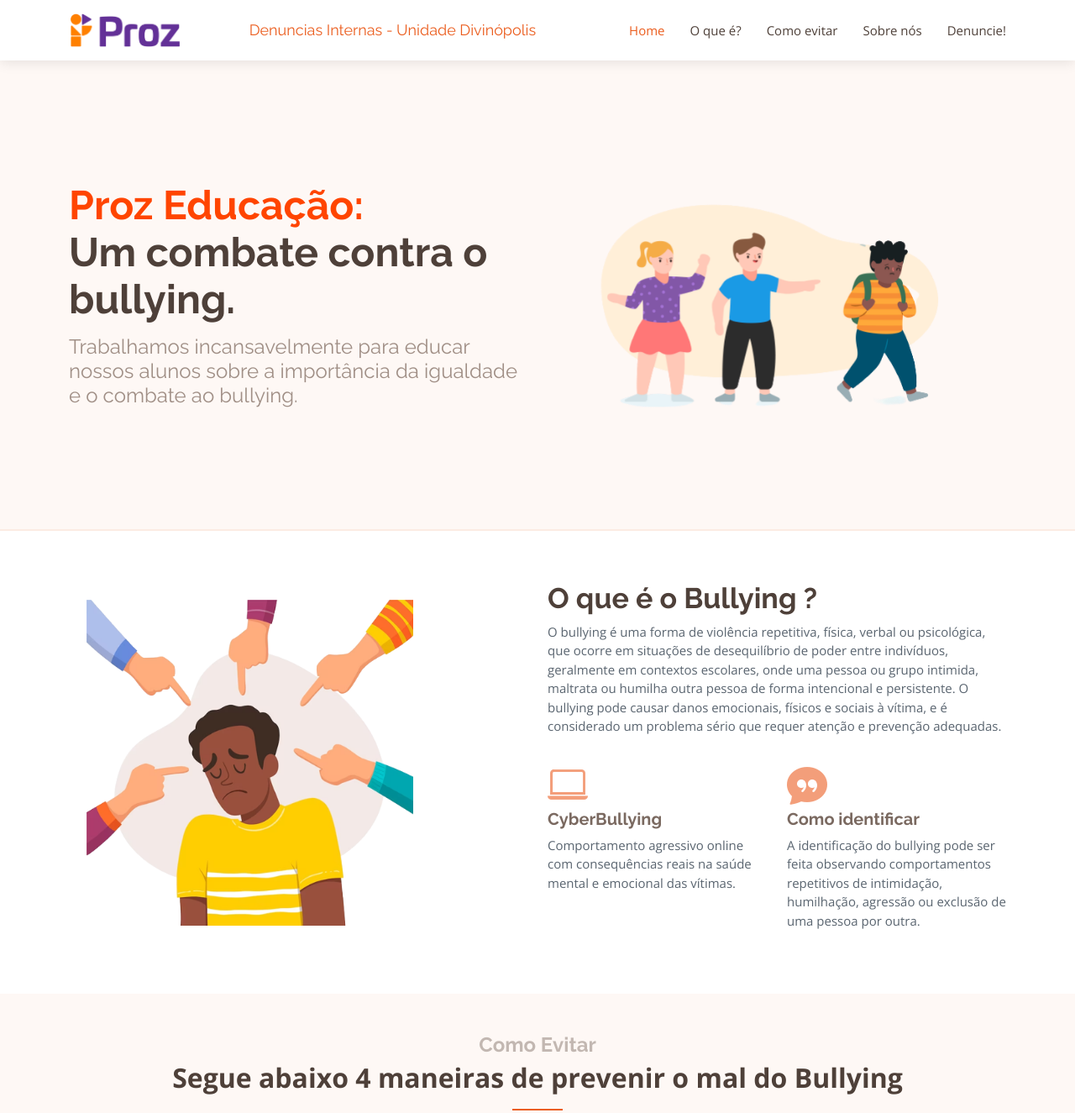
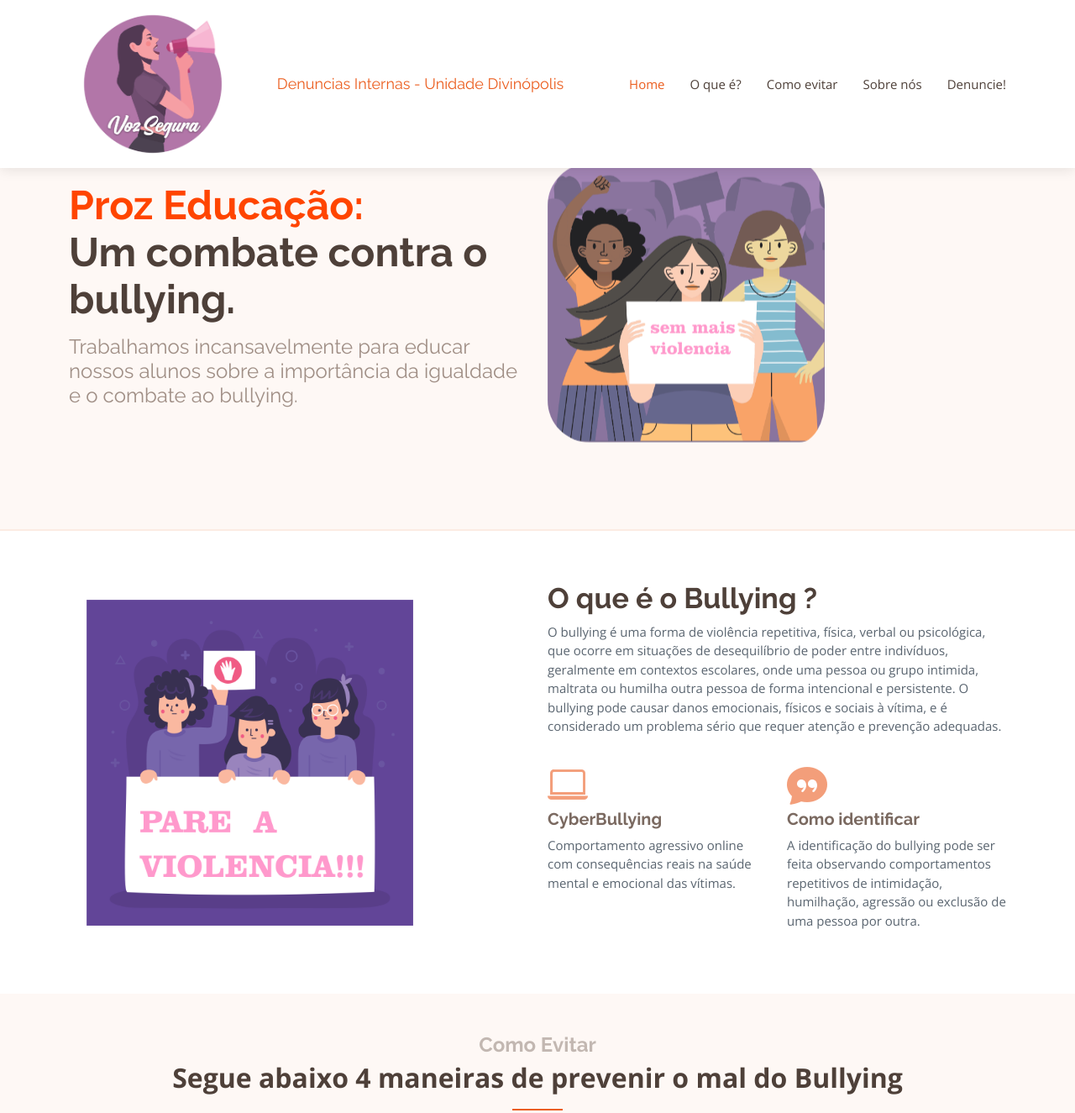
Before and after one commit to Dhrds/DiaDasMulheres, a plain HTML site: page index.html in a window 1280 px wide. Shown: the top 1325 px of the page at 84% size. Drawn offline with nearby package versions, Linux system fonts and the light colour scheme.

Commit message:
Mudancas nas imagens e no css

```diff
--- a/assets/css/style.css
+++ b/assets/css/style.css
@@ -86,7 +86,7 @@
 # Header
 --------------------------------------------------------------*/
 #header {
-  height: 72px;
+  height: 200px;
   transition: all 0.5s;
   z-index: 997;
   transition: all 0.5s;
@@ -111,11 +111,11 @@
 #header .logo img {
   padding: 0;
   margin: 0;
-  max-height: 40px;
+  max-height: 200px;
 }
 
 #main {
-  margin-top: 72px;
+  margin-top: 72px;ß
 }
 
 /*--------------------------------------------------------------
--- a/index.html
+++ b/index.html
@@ -5,12 +5,12 @@
   <meta charset="utf-8">
   <meta content="width=device-width, initial-scale=1.0" name="viewport">
 
-  <title>Proz - No Bullying </title>
+  <title>Voz Segura - Denuncia de violencia contra a mulher! </title>
   <meta content="" name="description">
   <meta content="" name="keywords">
 
   <!-- Favicons -->
-  <link href="assets/img/favicon.png" rel="icon">
+  <link href="assets/img/Sem título-1.png" rel="icon">
   <link href="assets/img/apple-touch-icon.png" rel="apple-touch-icon">
 
   <!-- Google Fonts -->
@@ -45,9 +45,9 @@
     <div class="container d-flex align-items-center justify-content-between">
 
       <div class="logo">
-        <h1 class="text-light"><a href="index.html"><span><img src="./assets/img/logo-proz.png" alt=""></span></a></h1>
+        <!--<h1 class="text-light"><a href="index.html"><span><img src="assets/img/Sem título-1.png" alt=""></span></a></h1>
         <!-- Uncomment below if you prefer to use an image logo -->
-        <!-- <a href="index.html"><img src="assets/img/logo.png" alt="" class="img-fluid"></a>-->
+         <a href="index.html"><img src="assets/img/Sem título-1.png" alt="" class="img-fluid" width="200px" height="200px"></a>
       </div>
       <div class="interno">
         <h4>Denuncias Internas - Unidade Divinópolis</h4>
@@ -78,7 +78,7 @@
             bullying.</h2>
         </div>
         <div class="col-lg-6 order-1 order-lg-2 hero-img">
-          <img src="./assets/img/4004786-removebg-preview.png" class="img-fluid animated" alt="">
+          <img src="./assets/img/img1.png" class="img-fluid animated" alt="" width="350px" style="border-radius: 50px">
         </div>
       </div>
     </div>
@@ -93,7 +93,7 @@
 
         <div class="row justify-content-between">
           <div class="col-lg-5 d-flex align-items-center justify-content-center about-img">
-            <img src="./assets/img/image-removebg-preview.png" class="img-fluid" alt="" data-aos="zoom-in"
+            <img src="./assets/img/img2.png" class="img-fluid" alt="" data-aos="zoom-in"
               style="height: 90%;">
           </div>
           <div class="col-lg-6 pt-5 pt-lg-0">
@@ -264,7 +264,6 @@
 
       </div>
     </section><!-- End Contact Us Section -->
-<iframe src="https://gamma.app/embed/4pu2efnxqjj6r36" style="width: 700px; max-width: 100%; height: 450px" allow="fullscreen" title="Introdução ao site de denúncia de violência contra mulheres"></iframe>
 
   </main><!-- End #main -->
 
@@ -294,7 +293,7 @@
 
     <div class="container py-4">
       <div class="copyright">
-        &copy; Copyright <strong><span>Ninestars</span></strong>. All Rights Reserved
+         <strong><span >Proz</span></strong> &copy;. <p>Todos os direitos reservados.</p>
       </div>
       <div class="credits">
         <!-- All the links in the footer should remain intact. -->
```
Also changed, not shown: assets/img/Sem título-1.png (added), assets/img/img1.png (added), assets/img/img2.png (added), 3 other files.
